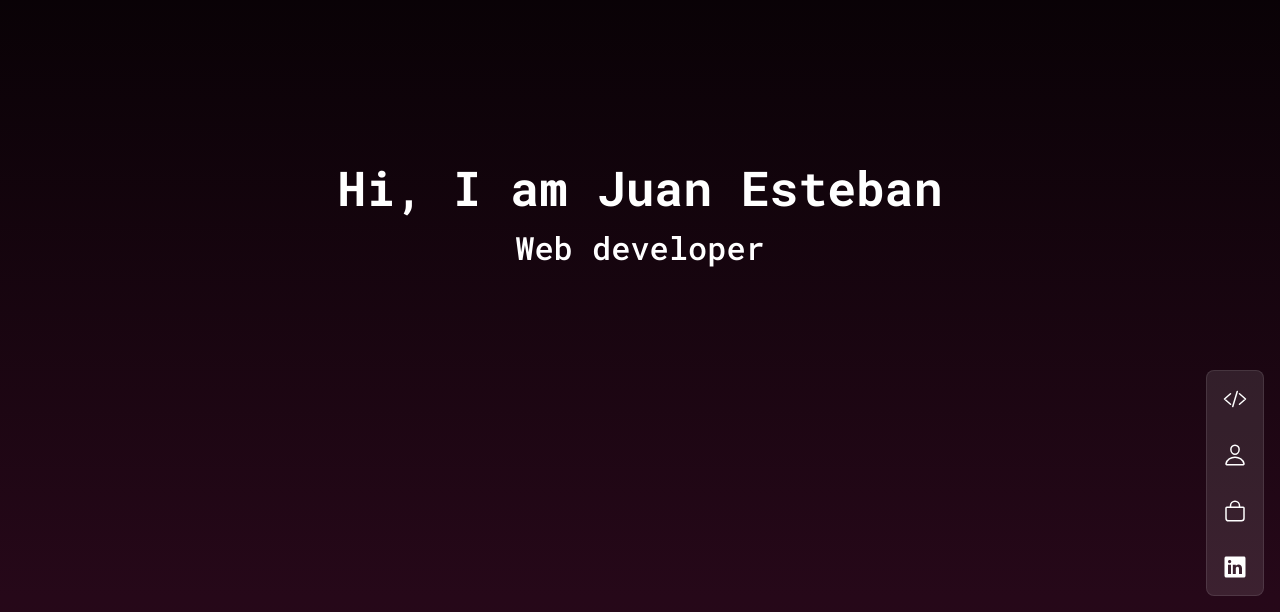
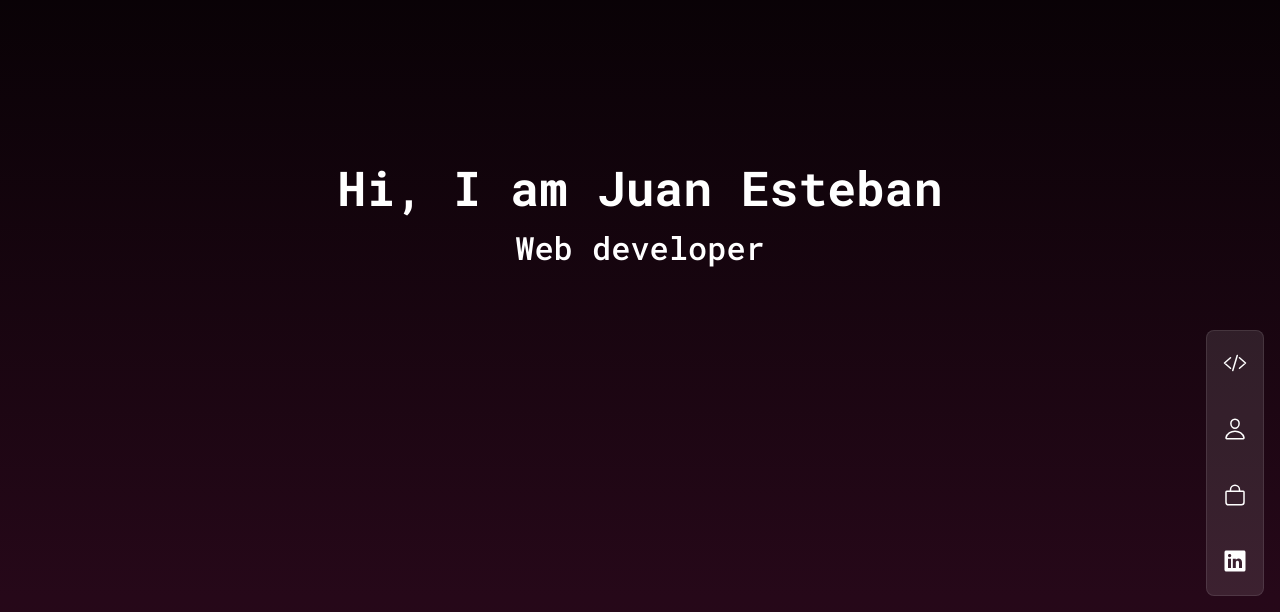
Before and after one commit to eatteer/portfolio, a Next.js app: page / in a window 1280 px wide. Shown: the part 188-800 px from the top of the page. Built offline with nearby package versions, Linux system fonts and the light colour scheme.

Commit message:
Refactor conditional styles NavigationItem

```diff
--- a/components/NavigationItem/NavigationItem.tsx
+++ b/components/NavigationItem/NavigationItem.tsx
@@ -12,7 +12,12 @@ export const NavigationItem = ({ icon, href, isActive }: Props) => {
   const Icon = icon
   return (
     <Link href={href} scroll={false}>
-      <a className='flex'>
+      <a
+        className={classNames('flex py-1 border-b-2 border-transparent ', {
+          'border-white': isActive,
+          'hover:border-white/30': !isActive,
+        })}
+      >
         <Icon size={24} />
       </a>
     </Link>
```
